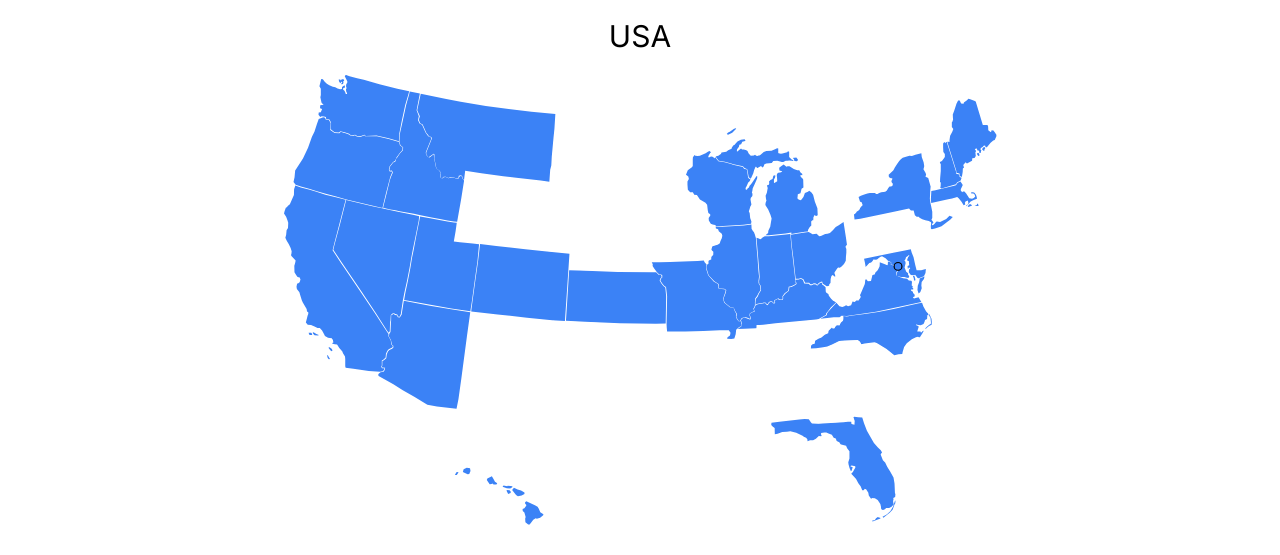
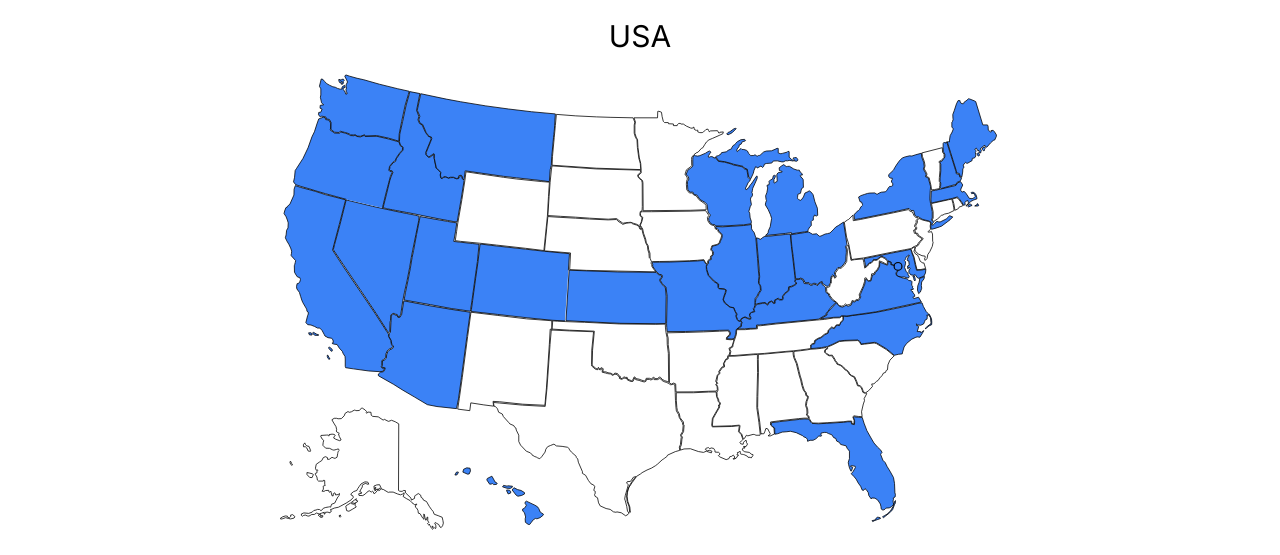
Before and after one commit to peachfuzz/next-peachfuzz-website, a Next.js app: page /travel in a window 1280 px wide. Shown: the part 245-800 px from the top of the page. Built offline with nearby package versions, Linux system fonts and the light colour scheme.

Commit message:
Fix light mode map 📍

```diff
--- a/src/app/travel/components/map.tsx
+++ b/src/app/travel/components/map.tsx
@@ -19,7 +19,7 @@ export function Map({
           {countryData.map(({ abbreviation, drawing, hovered, visited }, index) => (
             <path
               id={abbreviation}
-              className={`fill-${getColor(hovered, visited)}`}
+              className={`fill-${getColor(hovered, visited)} stroke-black`}
               d={drawing}
               onMouseEnter={() => onHover(index)}
               onMouseLeave={() => onHover(index)}
```
